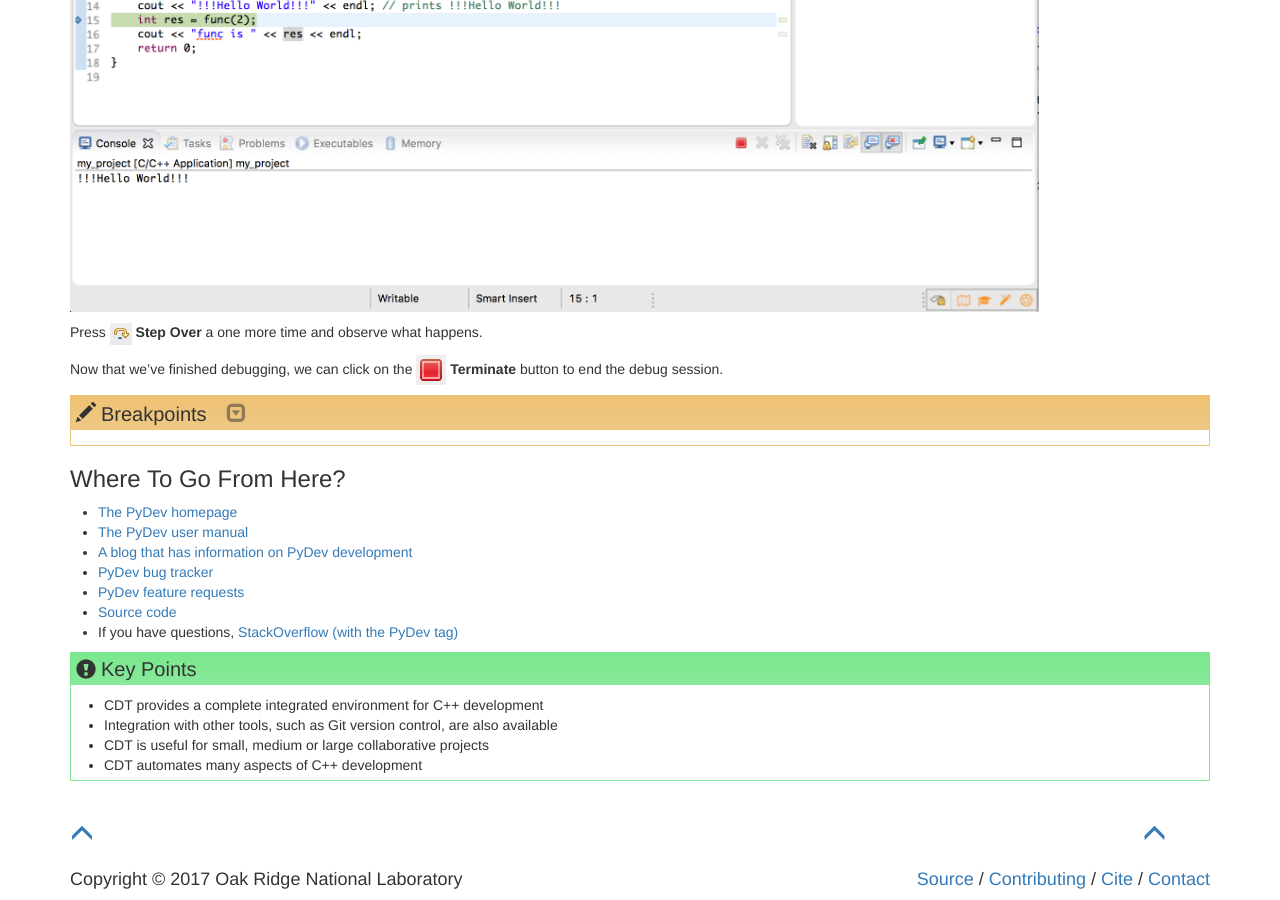
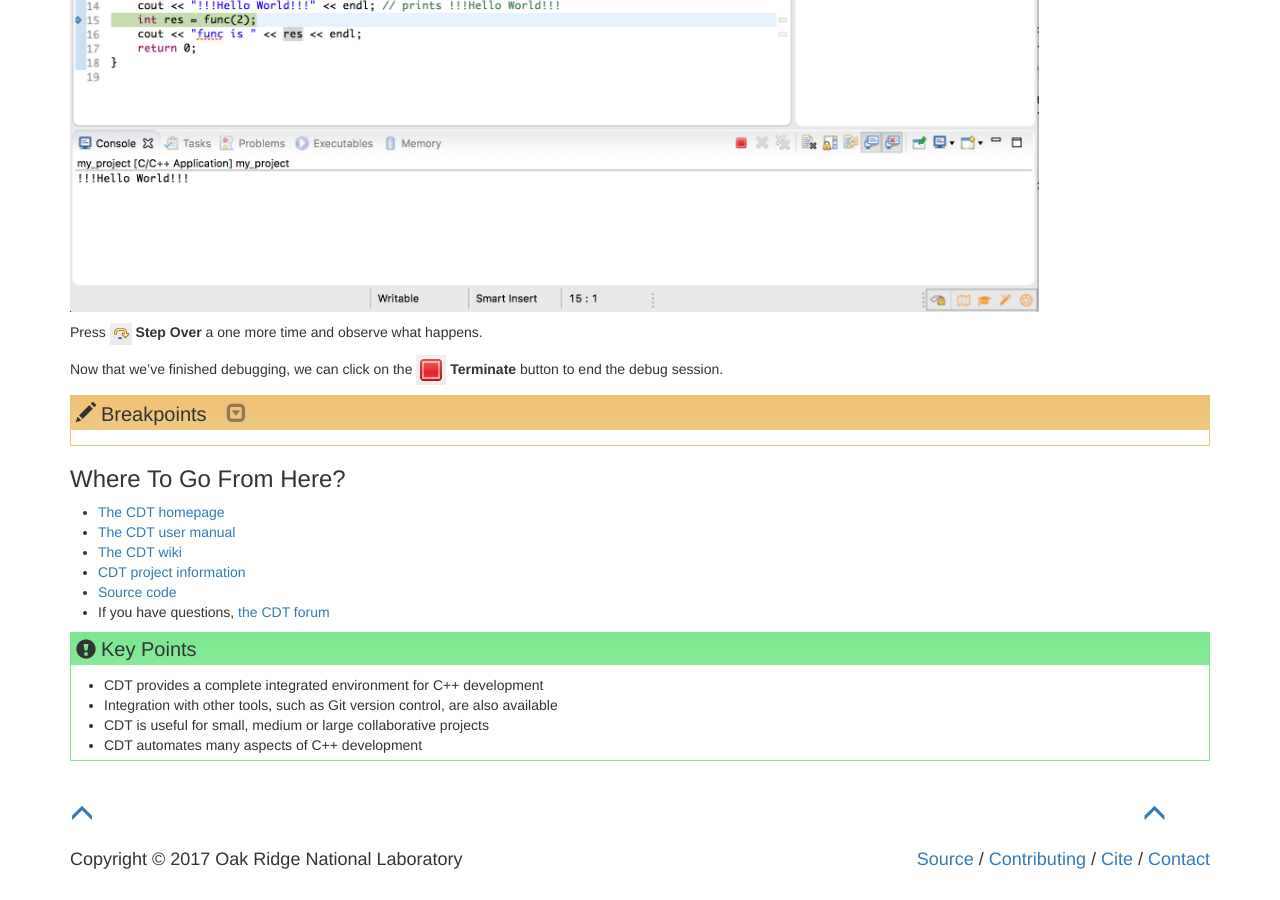
Before and after one commit to ornl-ssd/cpp-dev-env, a Jekyll site: the page built from _episodes/01-cdt.md, in a window 1280 px wide and 900 px high, scrolled down 9684 px. Built offline with Jekyll 4.4.1, drawn with Linux system fonts in a browser that asks for light colours.

Commit message:
Signed-off-by: Greg Watson <g.watson@computer.org>

```diff
--- a/_episodes/01-cdt.md
+++ b/_episodes/01-cdt.md
@@ -240,10 +240,9 @@ Now that we've finished debugging, we can click on the <img src="{{ site.github.
 
 ### Where To Go From Here?
 
-* [The PyDev homepage](http://pydev.org)
-* [The PyDev user manual](http://www.pydev.org/manual.html)
-* [A blog that has information on PyDev development](http://pydev.blogspot.com)
-* [PyDev bug tracker](https://sw-brainwy.rhcloud.com)
-* [PyDev feature requests](https://sw-brainwy.rhcloud.com)
-* [Source code](https://github.com/fabioz/Pydev)
-* If you have questions, [StackOverflow (with the PyDev tag)](http://stackoverflow.com/questions/tagged/pydev)
+* [The CDT homepage](http://eclipse.org/cdt)
+* [The CDT user manual](http://help.eclipse.org/neon/topic/org.eclipse.cdt.doc.user/concepts/cdt_o_home.htm?cp=8)
+* [The CDT wiki](https://wiki.eclipse.org/CDT)
+* [CDT project information](https://projects.eclipse.org/projects/tools.cdt)
+* [Source code](https://git.eclipse.org/c/cdt)
+* If you have questions, [the CDT forum](https://www.eclipse.org/forums/?group=eclipse.tools.cdt)
```
